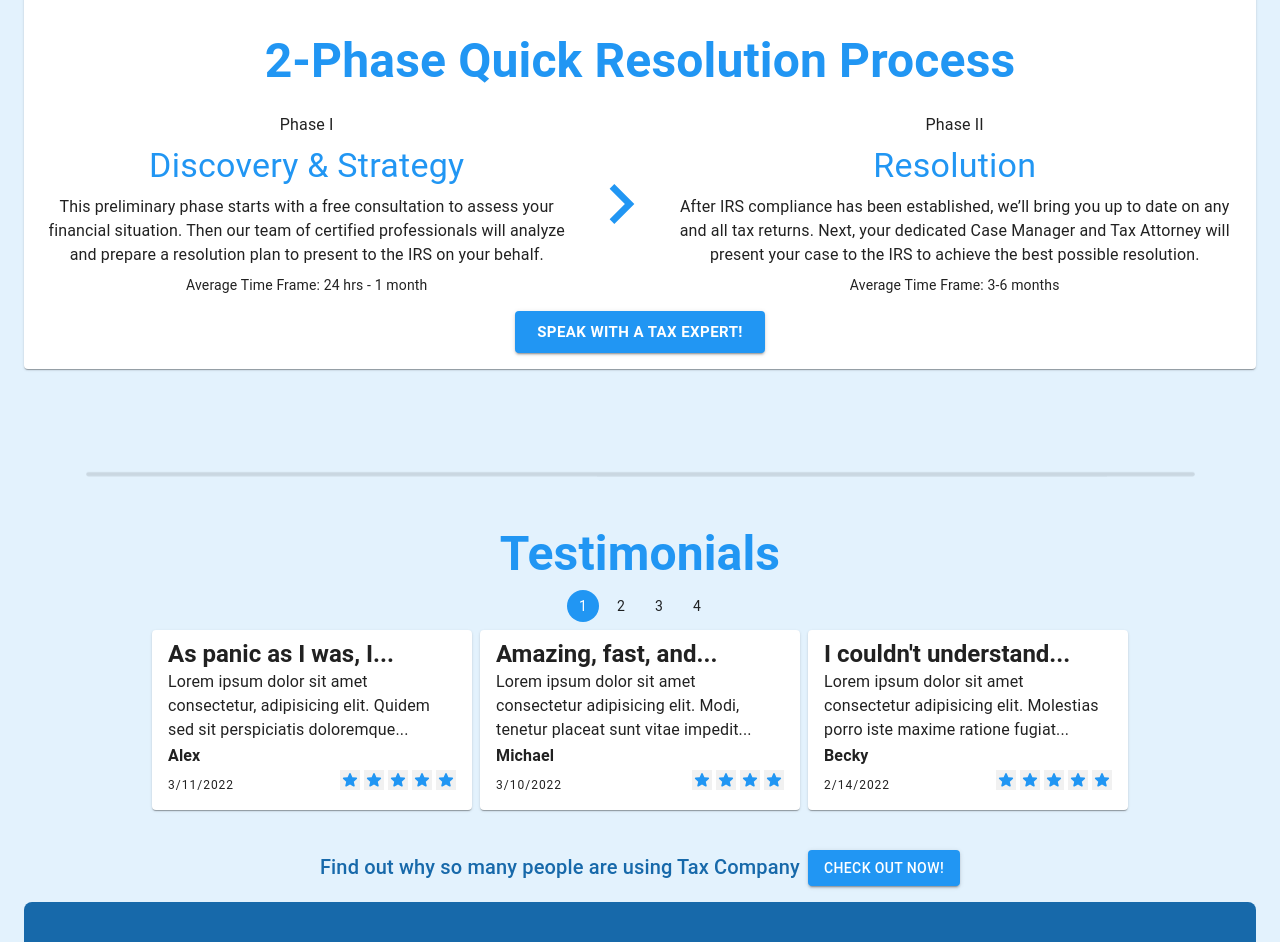
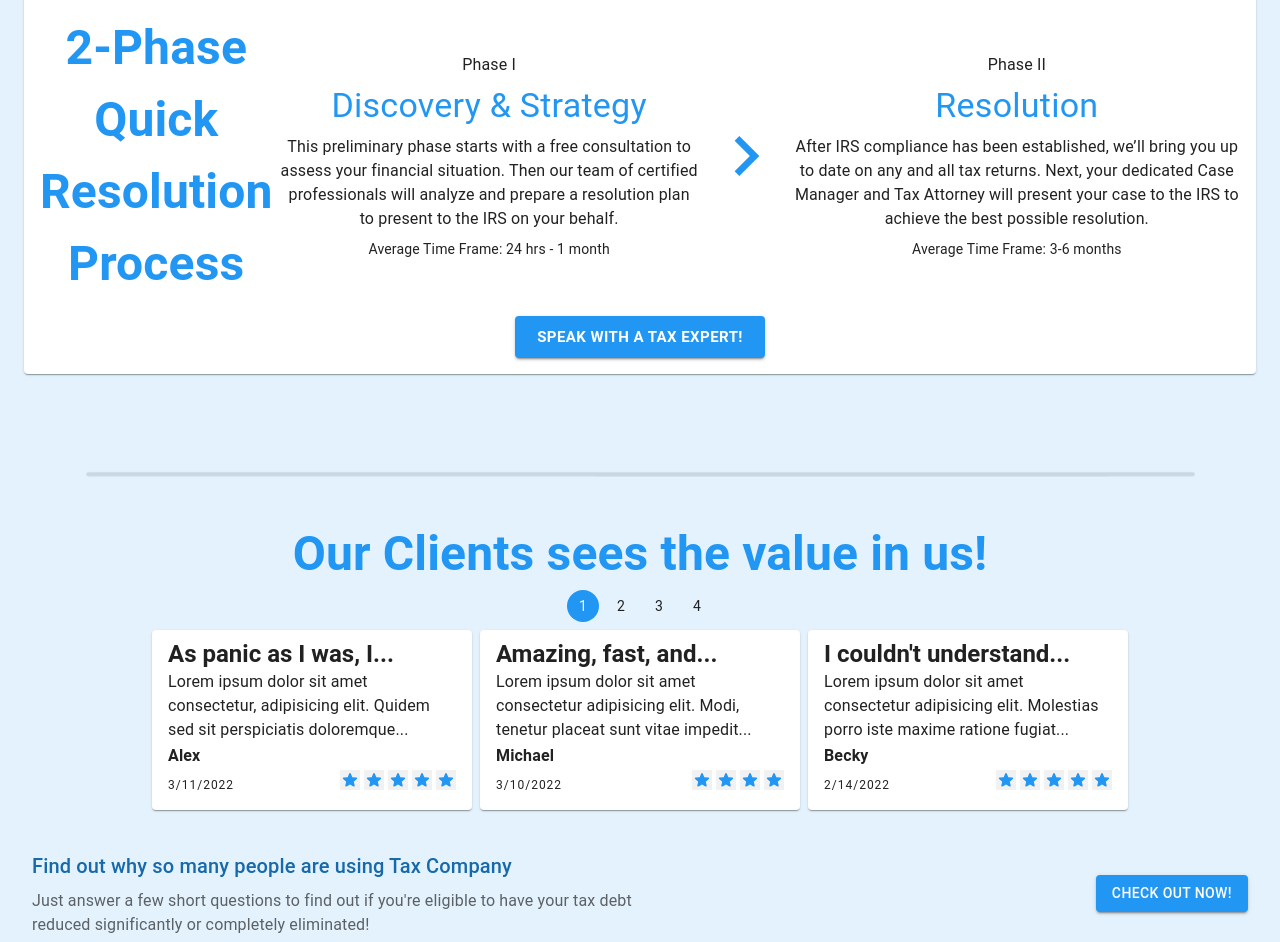
Before and after one commit to mjmorrison10/tax, a Next.js app: page / in a window 1280 px wide. Shown: the part 1090-2032 px from the top of the page. Built offline with nearby package versions, Linux system fonts and the light colour scheme.

Commit message:
index page complete

```diff
--- /dev/null
+++ b/components/PhaseProcessComp.js
@@ -0,0 +1,51 @@
+import { NavigateNext } from "@mui/icons-material";
+import { Box, Typography } from "@mui/material";
+import React from "react";
+import Phase from "./index/phase";
+
+function PhaseProcessComp() {
+  return (
+    <Box
+      display={"flex"}
+      alignItems={"center"}
+      gap={1}
+      my={2}
+      sx={{
+        flexDirection: {
+          xs: "column",
+          md: "row",
+        },
+      }}
+    >
+      <Typography variant="h3" component="h2" color="info.main">
+        2-Phase Quick Resolution Process
+      </Typography>
+      <Phase
+        number={1}
+        title={"Discovery & Strategy"}
+        paragraph={
+          "This preliminary phase starts with a free consultation to assess your financial situation. Then our team of certified professionals will analyze and prepare a resolution plan to present to the IRS on your behalf."
+        }
+        timeFrame={"24 hrs - 1 month"}
+      />
+      <NavigateNext
+        color="info"
+        sx={{
+          fontSize: "5rem",
+          transform: { xs: "rotate(90deg)", sm: "rotate(0deg)" },
+        }}
+      />
+      <Phase
+        number={2}
+        comp={"h3"}
+        title={"Resolution"}
+        paragraph={
+          "After IRS compliance has been established, we’ll bring you up to date on any and all tax returns. Next, your dedicated Case Manager and Tax Attorney will present your case to the IRS to achieve the best possible resolution. "
+        }
+        timeFrame={"3-6 months"}
+      />
+    </Box>
+  );
+}
+
+export default PhaseProcessComp;
--- a/components/testimonialsComp.js
+++ b/components/testimonialsComp.js
@@ -25,7 +25,7 @@ function TestimonialsComp({ margin }) {
         color="info.main"
         textAlign={"center"}
       >
-        Testimonials
+        Our Clients sees the value in us!
       </Typography>
 
       <Pagination
--- a/pages/index.js
+++ b/pages/index.js
@@ -26,6 +26,7 @@ import Testimonial from "../components/testimonial";
 import TestimonialComp from "../components/index/testimonialComp";
 import { useState } from "react";
 import TestimonialsComp from "../components/testimonialsComp";
+import PhaseProcessComp from "../components/PhaseProcessComp";
 
 export default function Home(props) {
   const items = [
@@ -86,48 +87,10 @@ export default function Home(props) {
             <Typography variant="h4" component="p" fontWeight={"bold"}>
               {companyName}
             </Typography>
-            <Typography variant="h3" component="h2" color="info.main">
-              2-Phase Quick Resolution Process
-            </Typography>
           </Box>
 
-          <Box
-            display={"flex"}
-            alignItems={"center"}
-            gap={1}
-            my={2}
-            sx={{
-              flexDirection: {
-                xs: "column",
-                sm: "row",
-              },
-            }}
-          >
-            <Phase
-              number={1}
-              title={"Discovery & Strategy"}
-              paragraph={
-                "This preliminary phase starts with a free consultation to assess your financial situation. Then our team of certified professionals will analyze and prepare a resolution plan to present to the IRS on your behalf."
-              }
-              timeFrame={"24 hrs - 1 month"}
-            />
-            <NavigateNext
-              color="info"
-              sx={{
-                fontSize: "5rem",
-                transform: { xs: "rotate(90deg)", sm: "rotate(0deg)" },
-              }}
-            />
-            <Phase
-              number={2}
-              comp={"h3"}
-              title={"Resolution"}
-              paragraph={
-                "After IRS compliance has been established, we’ll bring you up to date on any and all tax returns. Next, your dedicated Case Manager and Tax Attorney will present your case to the IRS to achieve the best possible resolution. "
-              }
-              timeFrame={"3-6 months"}
-            />
-          </Box>
+          <PhaseProcessComp />
+
           <Button
             variant="contained"
             color="info"
@@ -143,21 +106,38 @@ export default function Home(props) {
       </Box>
       <SkeleBar />
 
-      <Box>
-        <TestimonialsComp margin={{xs: 2, md: 5}} />
+      <TestimonialsComp margin={{ xs: 2, md: 5 }} />
 
+      <Box
+        display={"flex"}
+        alignItems={"center"}
+        justifyContent={"space-between"}
+        paddingX={1}
+        sx={{
+          flexDirection: { xs: "column", md: "row" },
+        }}
+      >
+        <Box width={"50%"}>
           <Typography
             variant="h6"
             component={"div"}
             color={"info.dark"}
-          textAlign={"center"}
             gutterBottom
           >
             Find out why so many people are using {companyName}
-          <Button color="info" variant="contained" sx={{ ml: 1 }}>
+          </Typography>
+          <Typography variant="body" color={"text.secondary"} gutterBottom>
+            Just answer a few short questions to find out if you're eligible to
+            have your tax debt reduced significantly or completely eliminated!
+          </Typography>
+        </Box>
+        <Button
+          color="info"
+          variant="contained"
+          sx={{ marginTop: { xs: 1, md: 0 } }}
+        >
           Check out now!
         </Button>
-        </Typography>
       </Box>
     </Box>
   );
```
Lines whose indentation alone changed are shown as unchanged.
